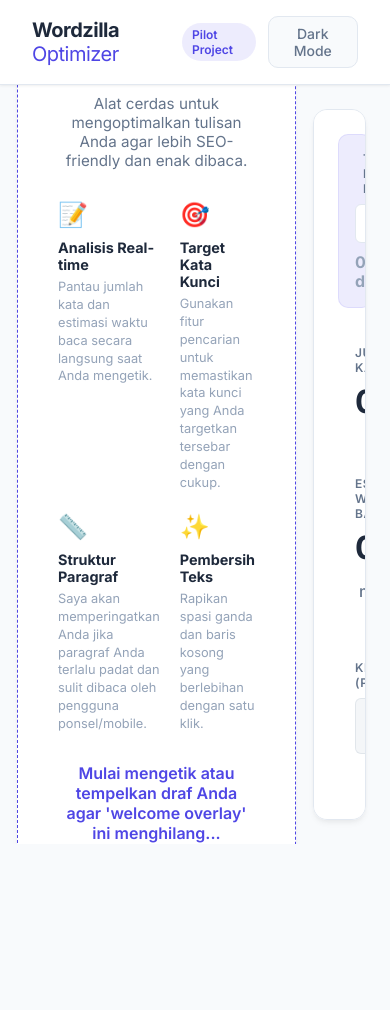
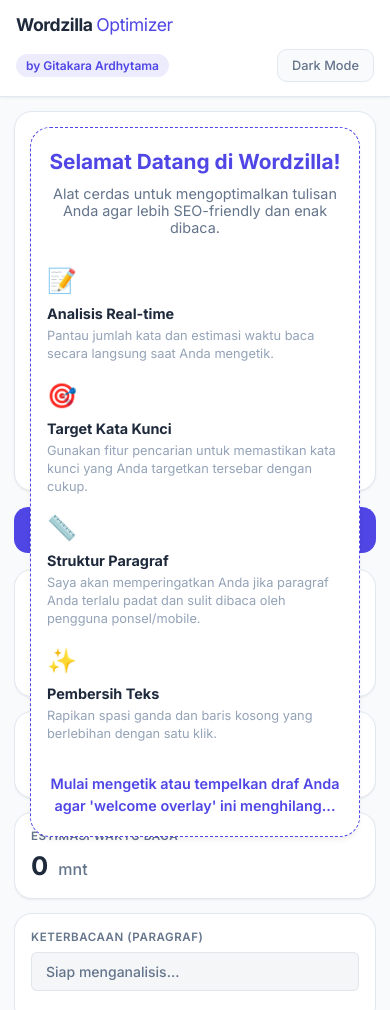
Before and after one commit to gitakara/wordzilla_optimizer, a plain HTML site: page index.html in a window 390 px wide. Shown: the top 1010 px of the page. Before the commit the page ends 844 px from the top, so only its background shows below. Drawn offline with Linux system fonts and the light colour scheme.

Commit message:
Update Mobile View
Update terbaru optimalisasi untuk tampilan di perangkat mobile dengan orientasi portrait.

```diff
--- a/index.html
+++ b/index.html
@@ -3,7 +3,7 @@
 <head>
     <meta charset="UTF-8">
     <meta name="viewport" content="width=device-width, initial-scale=1.0">
-    <title>Wordzilla Content Optimizer - Pilot Project</title>
+    <title>Wordzilla Content Optimizer</title>
     <link href="https://fonts.googleapis.com/css2?family=Inter:wght@400;500;600;700&display=swap" rel="stylesheet">
     <link rel="stylesheet" href="style.css">
 </head>
@@ -13,7 +13,7 @@
     <div class="header-content">
         <h1>Wordzilla <span class="optimizer-text">Optimizer</span></h1>
         <div class="header-actions">
-            <span class="status-badge pilot-project">Pilot Project</span>
+            <span class="status-badge pilot-project">by Gitakara Ardhytama</span>
             <button class="btn-theme" id="themeToggle">
                 <span id="themeText">Dark Mode</span>
             </button>
--- a/style.css
+++ b/style.css
@@ -417,6 +417,167 @@
     transition: width 0.3s var(--ease-in-out), background 0.3s;
 }
 
+/* =======================================================
+   MOBILE RESPONSIVE
+======================================================= */
+
+@media (max-width: 768px) {
+
+    body {
+        height: auto;
+    }
+
+    .main-header {
+        padding: 14px 16px;
+    }
+
+    .header-content {
+        flex-direction: column;
+        align-items: flex-start;
+        gap: 14px;
+    }
+
+    h1 {
+        font-size: 1.1rem;
+    }
+
+    .header-actions {
+        width: 100%;
+        justify-content: space-between;
+    }
+
+    .btn-theme {
+        padding: 8px 14px;
+        font-size: 0.8rem;
+    }
+
+    .main-container {
+        flex-direction: column;
+        padding: 14px;
+        gap: 16px;
+        overflow: visible;
+    }
+
+    .editor-section {
+        width: 100%;
+    }
+
+    textarea {
+        min-height: 420px;
+        padding: 18px;
+        font-size: 0.95rem;
+        line-height: 1.7;
+        border-radius: 18px;
+    }
+
+    .editor-actions {
+        justify-content: stretch;
+    }
+
+    .btn-action {
+        width: 100%;
+        justify-content: center;
+        padding: 14px;
+        border-radius: 14px;
+        font-size: 0.9rem;
+    }
+
+    /* SIDEBAR JADI GRID MOBILE */
+    .sidebar {
+        width: 100%;
+        padding: 0;
+        border: none;
+        background: transparent;
+        box-shadow: none;
+
+        display: grid;
+        grid-template-columns: 1fr 1fr;
+        gap: 14px;
+    }
+
+    .stat-card {
+        padding: 16px;
+        border-radius: 18px;
+        background: var(--bg-surface);
+        border: 1px solid var(--border-subtle);
+        box-shadow: var(--shadow-subtle);
+    }
+
+    .keyword-finder-card {
+        grid-column: span 2;
+    }
+
+    .main-value {
+        font-size: 1.8rem;
+    }
+
+    .stat-label {
+        font-size: 0.72rem;
+    }
+
+    /* OVERLAY MOBILE */
+    .welcome-overlay {
+        padding: 16px;
+        bottom: -300px;
+    }
+
+    .overlay-content {
+        padding: 24px 18px;
+        border-radius: 20px;
+    }
+
+    .overlay-header h2 {
+        font-size: 1.5rem;
+        line-height: 1.3;
+    }
+
+    .overlay-header p {
+        font-size: 0.9rem;
+    }
+
+    .overlay-grid {
+        grid-template-columns: 1fr;
+        gap: 18px;
+    }
+
+    .info-item {
+        text-align: left;
+    }
+
+    .start-typing {
+        font-size: 0.9rem;
+        line-height: 1.5;
+    }
+}
+
+/* EXTRA SMALL DEVICES */
+@media (max-width: 480px) {
+
+    .sidebar {
+        grid-template-columns: 1fr;
+    }
+
+    .keyword-finder-card {
+        grid-column: span 1;
+    }
+
+    textarea {
+        min-height: 380px;
+    }
+
+    .main-value {
+        font-size: 1.6rem;
+    }
+
+    .overlay-content {
+        padding: 20px 16px;
+    }
+
+    .overlay-header h2 {
+        font-size: 1.3rem;
+    }
+}
+
 .fill-neutral { background: var(--neutral); }
 .fill-success { background: var(--success); }
 .fill-warning { background: var(--warning); }
```
